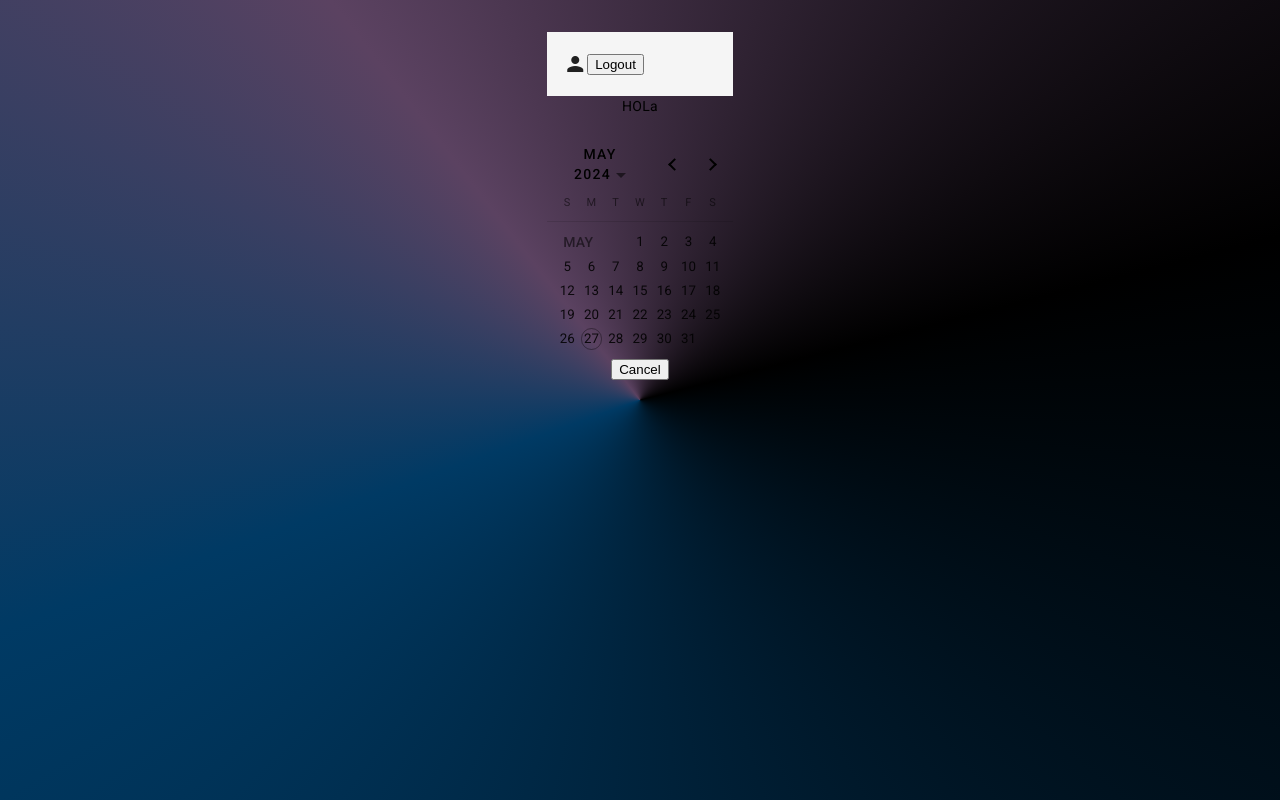
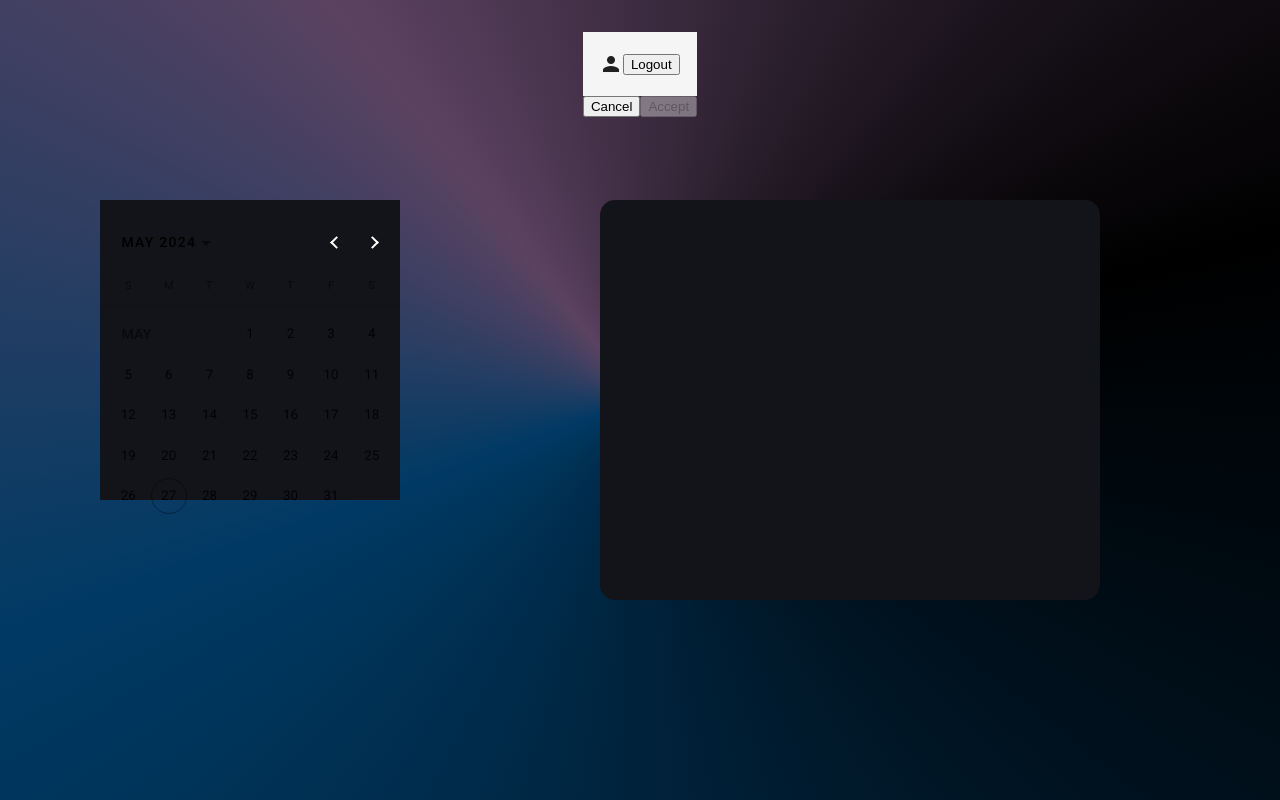
Before and after one commit to Rulopwd40/appms, an Angular app in the folder appointmentmanagementsystem.client/: page /makeappointment in a window 1280 px wide. Built offline with nearby package versions, Linux system fonts and the light colour scheme.

Commit message:
"Updated AppointmentManagementSystem: added new endpoints and models, modified controllers and services, and updated client-side components and templates."

```diff
--- a/appointmentmanagementsystem.client/src/app/app.component.ts
+++ b/appointmentmanagementsystem.client/src/app/app.component.ts
@@ -2,7 +2,8 @@ import { HttpClient } from '@angular/common/http';
 import { Component, OnInit } from '@angular/core';
 import { AppDataService } from './app-data.service';
 import { Router } from '@angular/router';
-import { User, UserService } from './user.service';
+import { UserService } from './user.service';
+import { User } from './models/models';
 
 @Component({
   selector: 'app-root',
--- a/appointmentmanagementsystem.client/src/app/appointments.service.ts
+++ b/appointmentmanagementsystem.client/src/app/appointments.service.ts
@@ -1,6 +1,6 @@
 import { HttpClient, HttpParams } from '@angular/common/http';
 import { Injectable } from '@angular/core';
-import { TodayAppointment, UserAppointment } from './models/models';
+import { Appointment, TodayAppointment, UserAppointment } from './models/models';
 import { Observable } from 'rxjs';
 
 @Injectable({
@@ -24,7 +24,11 @@ export class AppointmentsService {
   return this.http.get<any>(this.apiUrl + '/Appointments/today', { params: params });
   }
   getUserAppointments(username: string): Observable<any>{
-
     return this.http.get<any>(`${this.apiUrl}/Appointments/user?username=${username}`);
   }
+
+  addAppointment(appointment: Appointment): Observable<any>{
+    console.log(appointment);
+    return this.http.post<any>(this.apiUrl + '/Appointments', appointment);
+  }
 }
--- a/appointmentmanagementsystem.client/src/app/login/login.component.ts
+++ b/appointmentmanagementsystem.client/src/app/login/login.component.ts
@@ -2,7 +2,8 @@ import { Component } from '@angular/core';
 import { FormControl, FormGroup, ReactiveFormsModule } from '@angular/forms';
 import { Router } from '@angular/router';
 import { AppDataService } from '../app-data.service';
-import { UserService,User } from '../user.service';
+import { UserService} from '../user.service';
+import { User } from '../models/models';
 import { UserC,UserR } from '../models/models';
 @Component({
   standalone:true,
--- a/appointmentmanagementsystem.client/src/app/models/models.ts
+++ b/appointmentmanagementsystem.client/src/app/models/models.ts
@@ -17,14 +17,43 @@ export interface UserAppointment{
 
 }
 
-export function difference(date:string[]){
-  let hours= ['00:00:00', '00:30:00', '01:00:00', '01:30:00', '02:00:00', '02:30:00',
-  '03:00:00', '03:30:00', '04:00:00', '04:30:00', '05:00:00', '05:30:00',
-  '06:00:00', '06:30:00', '07:00:00', '07:30:00', '08:00:00', '08:30:00',
-  '09:00:00', '09:30:00', '10:00:00', '10:30:00', '11:00:00', '11:30:00',
-  '12:00:00', '12:30:00', '13:00:00', '13:30:00', '14:00:00', '14:30:00',
-  '15:00:00', '15:30:00', '16:00:00', '16:30:00', '17:00:00', '17:30:00',
-  '18:00:00', '18:30:00', '19:00:00', '19:30:00', '20:00:00', '20:30:00',
-  '21:00:00', '21:30:00', '22:00:00', '22:30:00', '23:00:00', '23:30:00']
-  return hours.filter(x => !date.includes(x));
+export interface Appointment{
+  id_appointment?:number;
+  date:Date;
+  appointment_time:string;
+  username:string;
 }
+
+export function difference(date: TodayAppointment[], min: string, max: string) {
+
+  let hours = [
+    '00:00', '00:30', '01:00', '01:30', '02:00', '02:30',
+    '03:00', '03:30', '04:00', '04:30', '05:00', '05:30',
+    '06:00', '06:30', '07:00', '07:30', '08:00', '08:30',
+    '09:00', '09:30', '10:00', '10:30', '11:00', '11:30',
+    '12:00', '12:30', '13:00', '13:30', '14:00', '14:30',
+    '15:00', '15:30', '16:00', '16:30', '17:00', '17:30',
+    '18:00', '18:30', '19:00', '19:30', '20:00', '20:30',
+    '21:00', '21:30', '22:00', '22:30', '23:00', '23:30'
+  ];
+
+  // Convert appointment times to 'hh:mm' format
+  let appointmentTimes = date.map(d => d.appointment_time.slice(0, 5));
+
+  // Filter hours within the given range
+  let filteredHours = hours.filter(hour => hour >= min && hour <= max);
+
+  // Filter hours that are not in the appointmentTimes list
+  let availableHours = filteredHours.filter(x => !appointmentTimes.includes(x));
+
+  return availableHours;
+}
+export interface User{
+  id_user?: number;
+  username: string;
+  password: string;
+  email: string;
+  name: string;
+  lastname: string;
+  is_admin: boolean;
+}
--- a/appointmentmanagementsystem.client/src/app/register/register.component.ts
+++ b/appointmentmanagementsystem.client/src/app/register/register.component.ts
@@ -2,7 +2,8 @@ import { Component } from '@angular/core';
 import { Router } from '@angular/router';
 import { FormControl, FormGroup, ReactiveFormsModule, Validators } from '@angular/forms';
 import { CommonModule } from '@angular/common';
-import { User, UserService } from '../user.service';
+import { UserService } from '../user.service';
+import { User } from '../models/models';
 import { __values } from 'tslib';
 import { identifierName } from '@angular/compiler';
 @Component({
--- a/appointmentmanagementsystem.client/src/app/user-main/user-main.component.css
+++ b/appointmentmanagementsystem.client/src/app/user-main/user-main.component.css
@@ -1,5 +1,8 @@
 .container{
     background-color: #13131A ;
+    display: flex;
+    flex-direction: column;
+    color:white;
 }
 mat-icon{
     color:white;
@@ -7,4 +10,7 @@ mat-icon{
 
 .appointment{
     background-color: #373749;
+    margin: 5px;
+    border-radius:15px;
+    display:flex;
 }
--- a/appointmentmanagementsystem.client/src/app/user-main/user-main.component.html
+++ b/appointmentmanagementsystem.client/src/app/user-main/user-main.component.html
@@ -8,8 +8,11 @@
     <label>Your Appointments:</label>
     @for(appointment of appointments; track appointment){
         <div class="appointment">
-            <p>Date: {{appointment.date}}</p>
-            <p>{{appointment.appointment_time}}</p>
+            <div class="text">
+                <p>Date: {{appointment.date}}</p>
+                <p>{{appointment.appointment_time}}</p>
+            </div>
+
             <button type="button" (click)="deleteAppointment($event)"> x </button>
         </div>
 
--- a/appointmentmanagementsystem.client/src/app/user-make-appointment/user-make-appointment.component.css
+++ b/appointmentmanagementsystem.client/src/app/user-make-appointment/user-make-appointment.component.css
@@ -0,0 +1,38 @@
+.hour{
+    background-color: #373749;
+    border-radius: 25%;
+    width: 100px;
+    height: 100px;
+    display: flex;
+    align-items: center;
+    justify-content: center;
+    color:white;
+    margin: 5px;
+}
+.hours{
+    border-radius: 15px;
+    width: 500px;
+    height: 400px;
+    display:flex;
+    background-color: #13131A;
+    max-width: 500px;
+    max-height: 400px;
+    flex-wrap:wrap;
+    box-sizing: border-box;
+    padding: 10px;
+    position:absolute;
+    top:200px;
+    left:600px;
+}
+.selected{
+    box-shadow: inset 0 0 0 2px #ffffff;
+}
+mat-calendar{
+    position: absolute;
+    top:200px;
+    left:100px;
+    background-color: #13131A;
+    width: 300px;
+    height: 300px;
+    color:white;
+}
--- a/appointmentmanagementsystem.client/src/app/user-make-appointment/user-make-appointment.component.html
+++ b/appointmentmanagementsystem.client/src/app/user-make-appointment/user-make-appointment.component.html
@@ -1,11 +1,12 @@
 <app-toolbar></app-toolbar>
 
-<p>HOLa</p>
 <mat-calendar #picker class="calendar" (selectedChange)="onDateSelected($event)"></mat-calendar>
 <div class="hours">
-    @for(hour of availablehours;track hour){
-        <div class="hour" data-hour="@hour">{{hour}}</div>
-    }
+        @for(hour of availablehours;track hour;let index = $index){
+            <div  data-hour="@hour" id="hour_@index" (click)="selectHour(hour)" [ngClass]="{'hour': true, 'selected': hour === selectedHour}">{{hour}}</div>
+        }
+
 </div>
 
 <button (click)="cancel()"> Cancel </button>
+<button (click)="accept()" [disabled]="!acceptvalid">Accept</button>
--- a/appointmentmanagementsystem.client/src/app/user-make-appointment/user-make-appointment.component.ts
+++ b/appointmentmanagementsystem.client/src/app/user-make-appointment/user-make-appointment.component.ts
@@ -4,30 +4,73 @@ import { Router } from '@angular/router';
 import { MatDatepickerModule } from '@angular/material/datepicker';
 import { MatNativeDateModule } from '@angular/material/core';
 import { AppointmentsService } from '../appointments.service';
-import { TodayAppointment } from '../models/models';
+import { TodayAppointment, Appointment} from '../models/models';
 import { difference } from '../models/models';
+import { CommonModule } from '@angular/common';
+
 @Component({
   standalone:true,
-  imports:[ToolbarComponent,MatDatepickerModule,MatNativeDateModule],
+  imports:[ToolbarComponent,MatDatepickerModule,MatNativeDateModule,CommonModule],
   selector: 'app-user-make-appointment',
   templateUrl: './user-make-appointment.component.html',
   styleUrl: './user-make-appointment.component.css'
 
 })
+
 export class UserMakeAppointmentComponent {
 availablehours: string[] = [];
+selectedHour: any;
+acceptvalid:boolean=false;
+date:any;
+
 constructor(private router:Router, private appointmentsService:AppointmentsService){}
+
+ngOnInit(){
+this.acceptvalid = false;
+}
+
 cancel(){
   this.router.navigate(['user-home']);
 }
 onDateSelected(date:any){
   let appointments: TodayAppointment[] = [];
-  console.log("date selected:" + date);
-  this.appointmentsService.getTodayAppointments(date).subscribe((appointments:string[]) => {
-    console.log(appointments);
-    this.availablehours=difference(appointments);
-    console.log('HOLA'+this.availablehours);
+  this.date=date;
+  this.appointmentsService.getTodayAppointments(date).subscribe((appointments:TodayAppointment[]) => {
+    this.availablehours=difference(appointments,'08:00:00','16:00:00');
   });
 
 }
+selectHour(hour:string){
+  this.selectedHour=hour;
+  this.acceptvalid=true;
 }
+accept(){
+  const username = localStorage.getItem('User');
+  if (!username) {
+    alert('Usuario no encontrado en el almacenamiento local');
+    return;
+  }
+
+  let appointment: Appointment = {
+    date: this.date,
+    appointment_time: this.selectedHour + ':00',
+    username: username,
+  };
+  console.log(appointment);
+  this.appointmentsService.addAppointment(appointment).subscribe(
+    response => {
+      alert('Cita registrada con éxito');
+      this.router.navigate(['user-home']);
+    },
+    error => {
+      console.error('Error al registrar la cita', error);
+      if (error.status === 400 && error.error.errors) {
+        console.error('Errores de validación:', error.error.errors);
+        alert('Errores de validación: ' + JSON.stringify(error.error.errors));
+      } else {
+        alert('Error al registrar la cita');
+      }
+    }
+  );
+  }
+}
```
Also changed, not shown: appointmentmanagementsystem.client/src/app/user.service.ts (+1 -10 lines), 2 other files (tests, documents, lock files or other folders).
